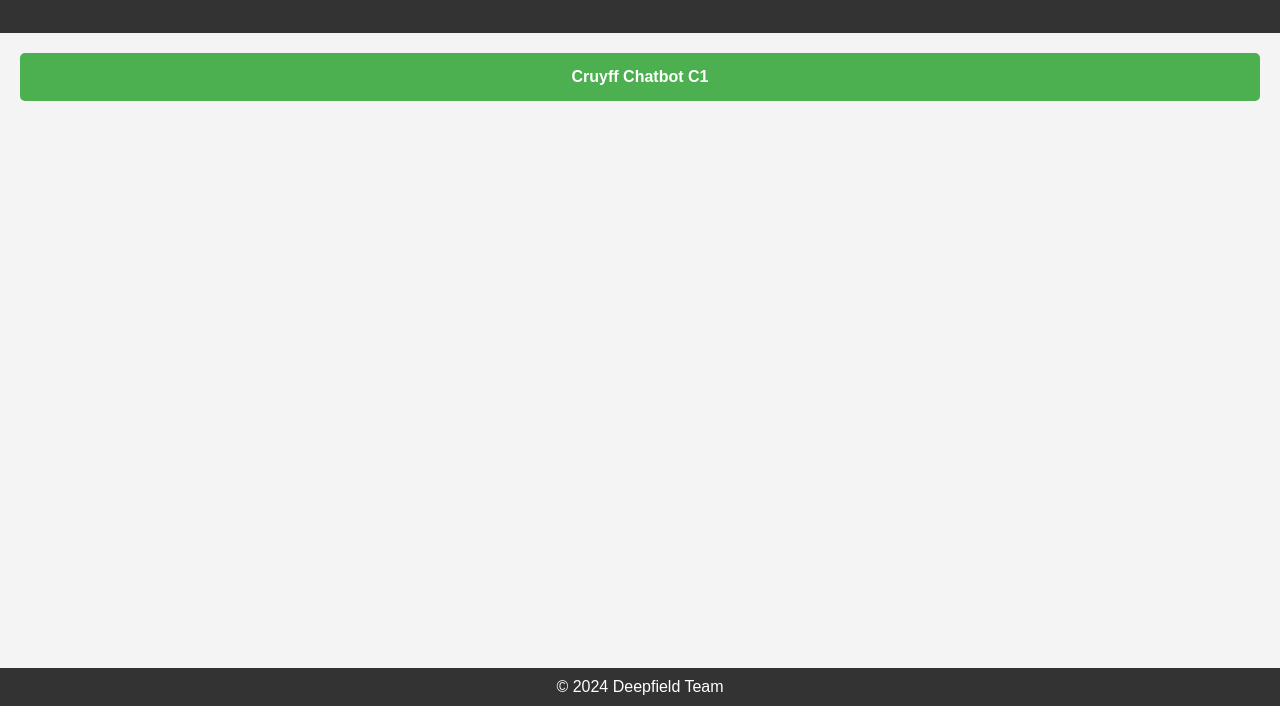
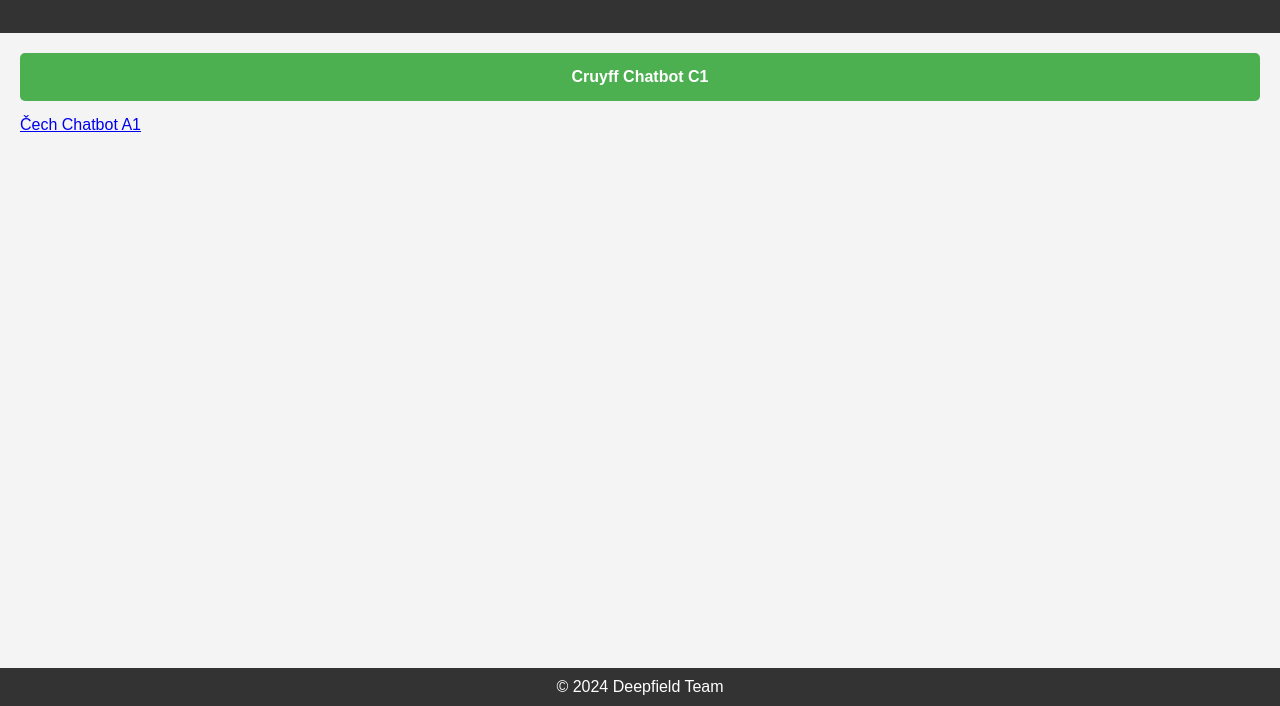
Before and after one commit to deepfield-ml/chat.deepfield, a plain HTML site: page index.html in a window 1280 px wide. Shown: the part 94-800 px from the top of the page. Drawn offline with Linux system fonts and the light colour scheme.

Commit message:
Update index.html

```diff
--- a/index.html
+++ b/index.html
@@ -66,7 +66,7 @@
 
   <main>
     <a href="Cruyff-C1.html" class="chatbot-link" target="_blank">Cruyff Chatbot C1</a>
-    <!-- Add more chatbot links here  -->
+    <a href="Čech-A1.html" class="chatbot-lin" target="_blank">Čech Chatbot A1</a>
   </main>
 
   <footer>
```
